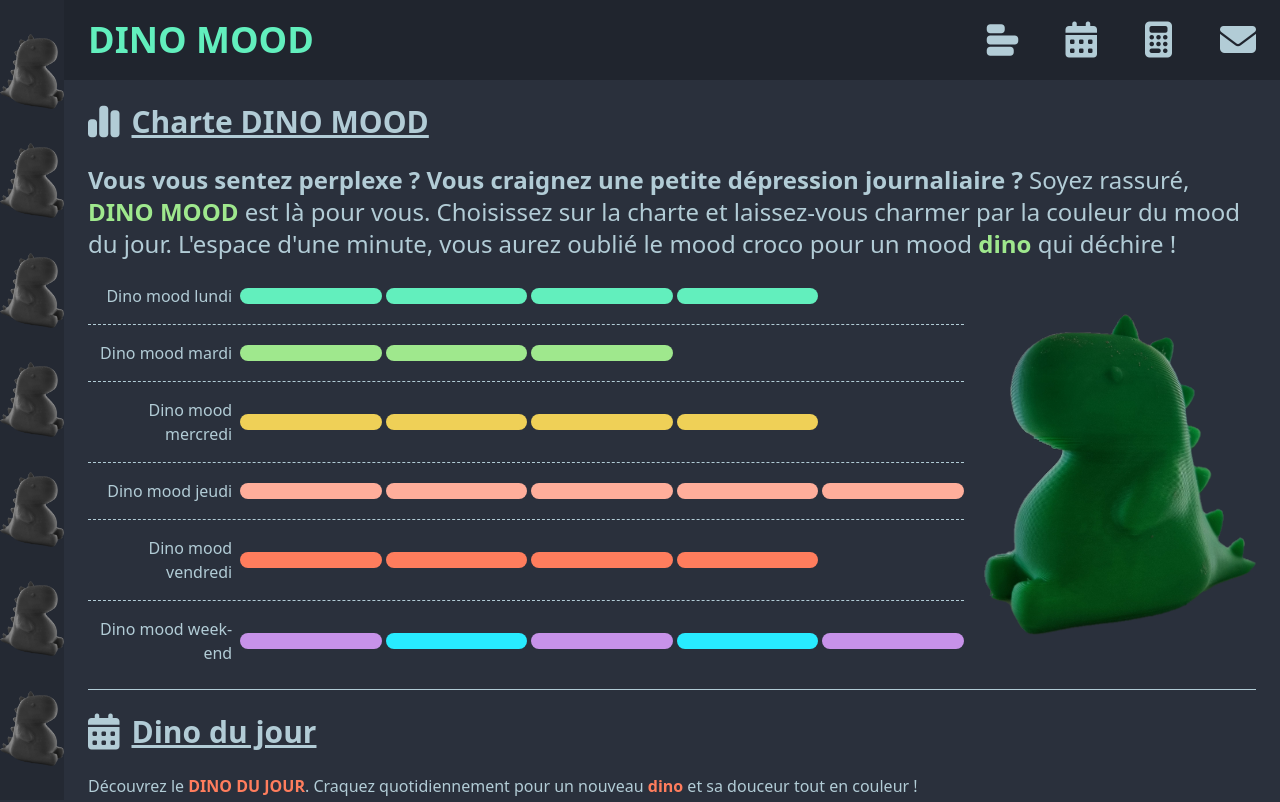
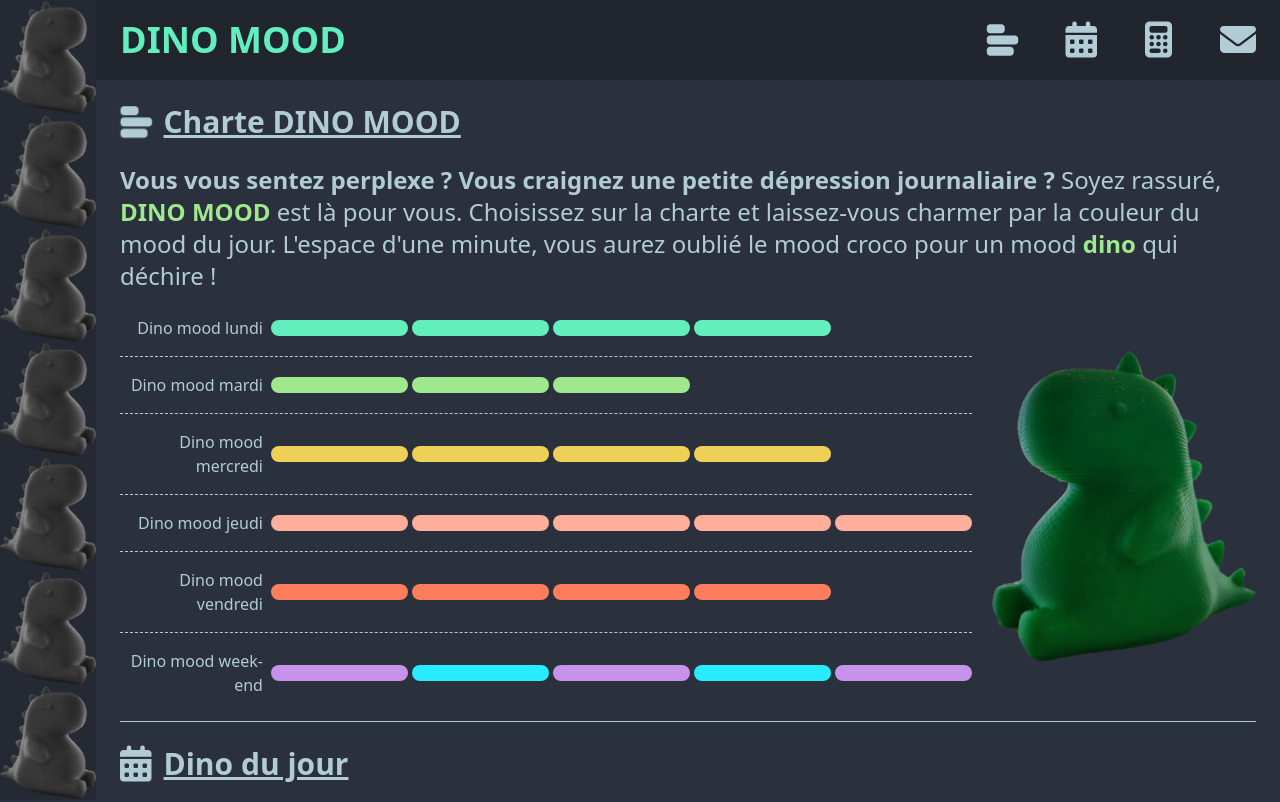
Before and after one commit to alienistic-eng/Alienor.H, a website: page src/index.html in a window 1280 px wide. Shown: the top 802 px of the page. Drawn offline with Linux system fonts and the light colour scheme.

Commit message:
test-responsive

```diff
--- a/src/index.html
+++ b/src/index.html
@@ -2,36 +2,38 @@
 <html lang="en" data-theme="dim" class="scroll-smooth">
 
 <head>
-    <meta charset="UTF-8">
-    <meta name="viewport" content="width=device-width, initial-scale=1.0">
+    <meta charset="UTF-8" />
+    <meta name="viewport" content="width=device-width, initial-scale=1.0" />
     <title>Dino mood</title>
-    <link href="./css/output.css" rel="stylesheet">
+    <link href="./css/output.css" rel="stylesheet" />
     <script src="https://kit.fontawesome.com/83bc941f6a.js" crossorigin="anonymous"></script>
 </head>
 
-<body>
-    <div class="w-1/20 h-full fixed bg-base-200 flex flex-col justify-evenly">
+<body class="flex h-fit">
+
+    <div class="top-0 sticky w-3/40 h-screen bg-base-200 flex flex-col justify-evenly">
         <img src="assets/dino.png"
-            class="hidden md:block transition-all duration-300 cursor-pointer filter grayscale hover:grayscale-0 transform -scale-x-100 hue-rotate-40">
+            class="hidden lg:block transition-all duration-300 cursor-pointer filter grayscale hover:grayscale-0 transform -scale-x-100 hue-rotate-40" />
         <img src="assets/dino.png"
-            class="hidden md:block transition-all duration-300 cursor-pointer filter grayscale hover:grayscale-0 transform -scale-x-100 hue-rotate-310">
+            class="hidden lg:block transition-all duration-300 cursor-pointer filter grayscale hover:grayscale-0 transform -scale-x-100 hue-rotate-310" />
         <img src="assets/dino.png"
-            class="hidden md:block transition-all duration-300 cursor-pointer filter grayscale hover:grayscale-0 transform -scale-x-100 hue-rotate-265">
+            class="hidden lg:block transition-all duration-300 cursor-pointer filter grayscale hover:grayscale-0 transform -scale-x-100 hue-rotate-265" />
         <img src="assets/dino.png"
-            class="hidden md:block transition-all duration-300 cursor-pointer filter grayscale hover:grayscale-0 transform -scale-x-100 hue-rotate-220">
+            class="hidden lg:block transition-all duration-300 cursor-pointer filter grayscale hover:grayscale-0 transform -scale-x-100 hue-rotate-220" />
         <img src="assets/dino.png"
-            class="hidden md:block transition-all duration-300 cursor-pointer filter grayscale hover:grayscale-0 transform -scale-x-100 hue-rotate-240">
+            class="hidden lg:block transition-all duration-300 cursor-pointer filter grayscale hover:grayscale-0 transform -scale-x-100 hue-rotate-240" />
         <img src="assets/dino.png"
-            class="hidden md:block transition-all duration-300 cursor-pointer filter grayscale hover:grayscale-0 transform -scale-x-100 hue-rotate-150">
+            class="hidden lg:block transition-all duration-300 cursor-pointer filter grayscale hover:grayscale-0 transform -scale-x-100 hue-rotate-150" />
         <img src="assets/dino.png"
-            class="hidden md:block transition-all duration-300 cursor-pointer filter grayscale hover:grayscale-0 transform -scale-x-100 hue-rotate-60">
+            class="hidden lg:block transition-all duration-300 cursor-pointer filter grayscale hover:grayscale-0 transform -scale-x-100 hue-rotate-60" />
     </div>
 
-    <div class="w-19/20 float-right" id="charte">
-
+    <div class="w-37/40" id="charte">
         <div class="top-0 sticky z-1">
             <div class="flex items-center justify-between bg-base-300 h-20">
-                <h1 class="text-4xl font-bold text-center mx-6 text-success">DINO MOOD</h1>
+                <h1 class="text-4xl font-bold text-center mx-6 text-success">
+                    DINO MOOD
+                </h1>
                 <div class="flex items-center justify-center">
                     <a href="#charte">
                         <i class="fa-solid fa-chart-simple rotate-90 text-4xl m-6"></i>
@@ -50,13 +52,16 @@
         </div>
 
         <div>
-            <h2 class="text-3xl font-bold text-left m-6 flex items-center"><i
-                    class="fa-solid fa-chart-simple text-4xl mr-3"></i><u>Charte DINO MOOD</u></h2>
+            <h2 class="text-3xl font-bold text-left m-6 flex items-center">
+                <i class="fa-solid fa-chart-simple text-4xl mr-3 rotate-90"></i><u>Charte DINO MOOD</u>
+            </h2>
             <p class="m-6 text-2xl">
-                <b>Vous vous sentez perplexe ? Vous craignez une petite dépression journaliaire ?</b> Soyez
-                rassuré, <b class="text-primary">DINO MOOD</b> est là pour vous. Choisissez sur la charte
-                et laissez-vous charmer par la couleur du mood du jour. L'espace d'une minute, vous aurez oublié le mood
-                croco pour un mood <b class="text-primary">dino</b> qui déchire !
+                <b>Vous vous sentez perplexe ? Vous craignez une petite dépression
+                    journaliaire ?</b>
+                Soyez rassuré, <b class="text-primary">DINO MOOD</b> est là pour vous.
+                Choisissez sur la charte et laissez-vous charmer par la couleur du
+                mood du jour. L'espace d'une minute, vous aurez oublié le mood croco
+                pour un mood <b class="text-primary">dino</b> qui déchire !
             </p>
 
             <div class="flex items-center columns-2 m-6 gap-5">
@@ -69,7 +74,7 @@
                         <div class="p-2 rounded-full h-1 w-full row-span-2 bg-success"></div>
                         <div class="p-2 rounded-full h-1 w-full row-span-2"></div>
                     </div>
-                    <hr class="my-4 border-dashed">
+                    <hr class="my-4 border-dashed" />
                     <div class="flex items-center gap-1">
                         <p class="w-240 text-right mx-1">Dino mood mardi</p>
                         <div class="p-2 rounded-full h-1 w-full row-span-2 bg-primary"></div>
@@ -78,7 +83,7 @@
                         <div class="p-2 rounded-full h-1 w-full row-span-2"></div>
                         <div class="p-2 rounded-full h-1 w-full row-span-2"></div>
                     </div>
-                    <hr class="my-4 border-dashed">
+                    <hr class="my-4 border-dashed" />
                     <div class="flex items-center gap-1">
                         <p class="w-240 text-right mx-1">Dino mood mercredi</p>
                         <div class="p-2 rounded-full h-1 w-full row-span-2 bg-warning"></div>
@@ -87,7 +92,7 @@
                         <div class="p-2 rounded-full h-1 w-full row-span-2 bg-warning"></div>
                         <div class="p-2 rounded-full h-1 w-full row-span-2"></div>
                     </div>
-                    <hr class="my-4 border-dashed">
+                    <hr class="my-4 border-dashed" />
                     <div class="flex items-center gap-1">
                         <p class="w-240 text-right mx-1">Dino mood jeudi</p>
                         <div class="p-2 rounded-full h-1 w-full row-span-2 bg-error"></div>
@@ -96,7 +101,7 @@
                         <div class="p-2 rounded-full h-1 w-full row-span-2 bg-error"></div>
                         <div class="p-2 rounded-full h-1 w-full row-span-2 bg-error"></div>
                     </div>
-                    <hr class="my-4 border-dashed">
+                    <hr class="my-4 border-dashed" />
                     <div class="flex items-center gap-1">
                         <p class="w-240 text-right mx-1">Dino mood vendredi</p>
                         <div class="p-2 > rounded-full h-1 w-full row-span-2 bg-secondary"></div>
@@ -105,7 +110,7 @@
                         <div class="p-2 > rounded-full h-1 w-full row-span-2 bg-secondary"></div>
                         <div class="p-2 > rounded-full h-1 w-full row-span-2"></div>
                     </div>
-                    <hr class="my-4 border-dashed">
+                    <hr class="my-4 border-dashed" />
                     <div class="flex items-center gap-1">
                         <p class="w-240 text-right mx-1">Dino mood week-end</p>
                         <div class="p-2 > rounded-full h-1 w-full row-span-2 bg-accent"></div>
@@ -118,19 +123,19 @@
 
                 <div class="w-1/4">
                     <div class="flex items-center justify-center">
-                        <img class="w-70 h-auto" src="./assets/dino.png" alt="dino">
+                        <img class="w-70 h-auto" src="./assets/dino.png" alt="dino" />
                     </div>
                 </div>
             </div>
 
-            <hr class="m-6" id="jour">
-            <h2 class="text-3xl font-bold text-left m-6 flex items-center"><i
-                    class="fa-solid fa-calendar-days text-4xl mr-3"></i><u>Dino du jour</u></h2>
+            <hr class="m-6" id="jour" />
+            <h2 class="text-3xl font-bold text-left m-6 flex items-center">
+                <i class="fa-solid fa-calendar-days text-4xl mr-3"></i><u>Dino du jour</u>
+            </h2>
             <p class="m-6 text">
-                Découvrez le <b class="text-secondary">DINO DU JOUR</b>. Craquez quotidiennement pour un nouveau <b
-                    class="text-secondary">dino</b> et
-                sa
-                douceur tout en couleur !
+                Découvrez le <b class="text-secondary">DINO DU JOUR</b>. Craquez
+                quotidiennement pour un nouveau <b class="text-secondary">dino</b> et
+                sa douceur tout en couleur !
             </p>
             <div class="carousel w-full">
                 <div id="item1" class="carousel-item w-full flex justify-center">
@@ -179,14 +184,15 @@
                 </div>
             </div>
 
-            <hr class="m-6" id="calculatrice">
+            <hr class="m-6" id="calculatrice" />
 
-            <h2 class="text-3xl font-bold text-left m-6 flex items-center"><i
-                    class="fa-solid fa-calculator text-4xl mr-3"></i><u>Calculatrice</u></h2>
+            <h2 class="text-3xl font-bold text-left m-6 flex items-center">
+                <i class="fa-solid fa-calculator text-4xl mr-3"></i><u>Calculatrice</u>
+            </h2>
             <p class="m-6 text">
-                Combien de <b class="text-accent">dinos</b> est trop de <b class="text-accent">dinos</b> ? Faîtes les
-                comptes...mais non en fait.
-                On n'a jamais assez de <b class="text-accent">dinos</b>
+                Combien de <b class="text-accent">dinos</b> est trop de
+                <b class="text-accent">dinos</b> ? Faîtes les comptes...mais non en
+                fait. On n'a jamais assez de <b class="text-accent">dinos</b>
             </p>
             <div class="flex justify-center">
                 <div id="print" class="p-2 border mx-6 rounded-md h-10 w-55"></div>
@@ -212,24 +218,27 @@
                 </div>
             </div>
 
-            <hr class="m-6" id="contact">
-            <h2 class="text-3xl font-bold text-left m-6 flex items-center"><i
-                    class="fa-solid fa-envelope text-4xl mr-3"></i><u>Me contacter</u></h2>
-            <p class="text-left m-6">Pour des raisons de protection de la souveraineté des
-                <b class="text-error">dinos</b>, vous devez répondre correctement à un court questionnaire afin que
-                nous rentrions en contact. Celui-ci porte sur des notions d'informatique telles
-                que l'algorithmie, l'électronique et d'autres. Avez-vous ignoré vos enseignants (pas celui de
-                web évidemment) en classe ? Nous le verrons...
+            <hr class="m-6" id="contact" />
+            <h2 class="text-3xl font-bold text-left m-6 flex items-center">
+                <i class="fa-solid fa-envelope text-4xl mr-3"></i><u>Me contacter</u>
+            </h2>
+            <p class="text-left m-6">
+                Pour des raisons de protection de la souveraineté des
+                <b class="text-error">dinos</b>, vous devez répondre correctement à un
+                court questionnaire afin que nous rentrions en contact. Celui-ci porte
+                sur des notions d'informatique telles que l'algorithmie,
+                l'électronique et d'autres. Avez-vous ignoré vos enseignants (pas
+                celui de web évidemment) en classe ? Nous le verrons...
             </p>
             <button class="btn btn-error mx-6">
-                <a href="questionnaire.html">Questionnaire
-                </a>
+                <a href="questionnaire.html">Questionnaire </a>
             </button>
 
-            <hr class="m-6">
+            <hr class="m-6" />
 
-            <button onclick="bruteForce()" class="btn btn-soft mx-6 mb-6">À vos risques et périls</button>
-
+            <button onclick="bruteForce()" class="btn btn-soft mx-6 mb-6">
+                À vos risques et périls
+            </button>
         </div>
     </div>
     <script src="js/main.js"></script>
```
Also changed, not shown: src/css/output.css.
